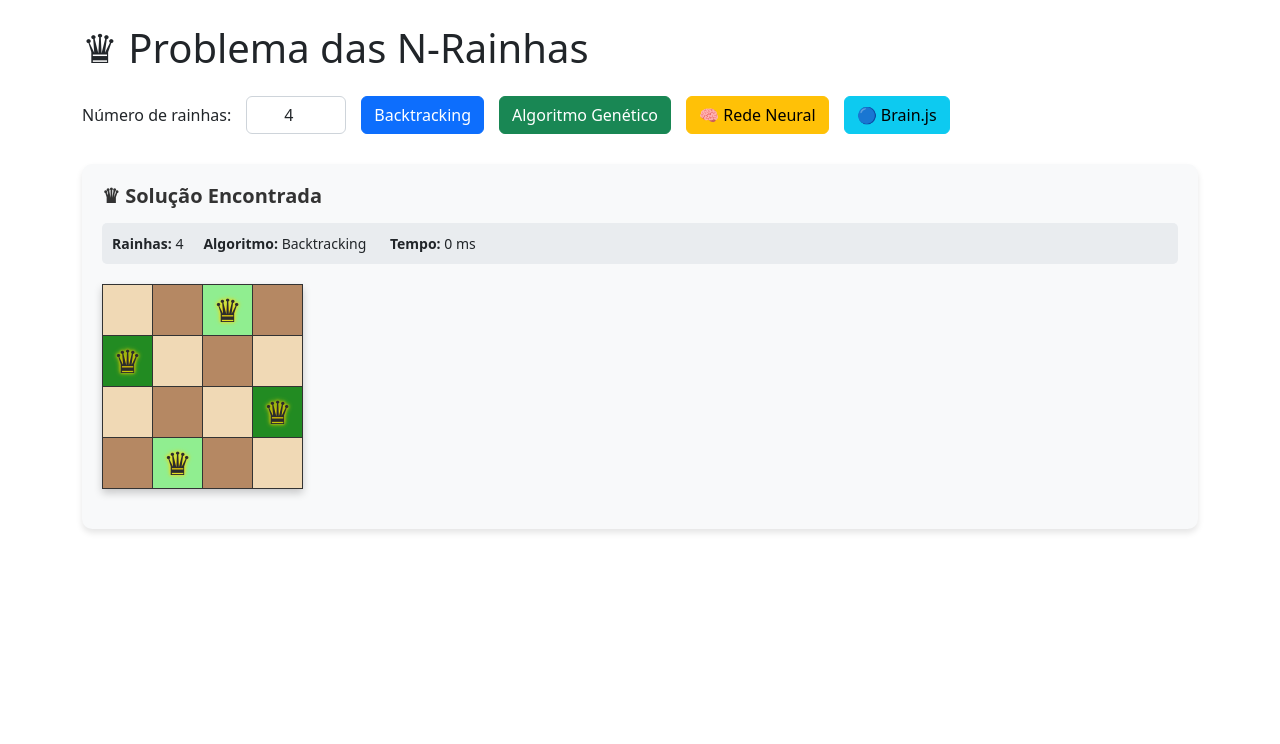
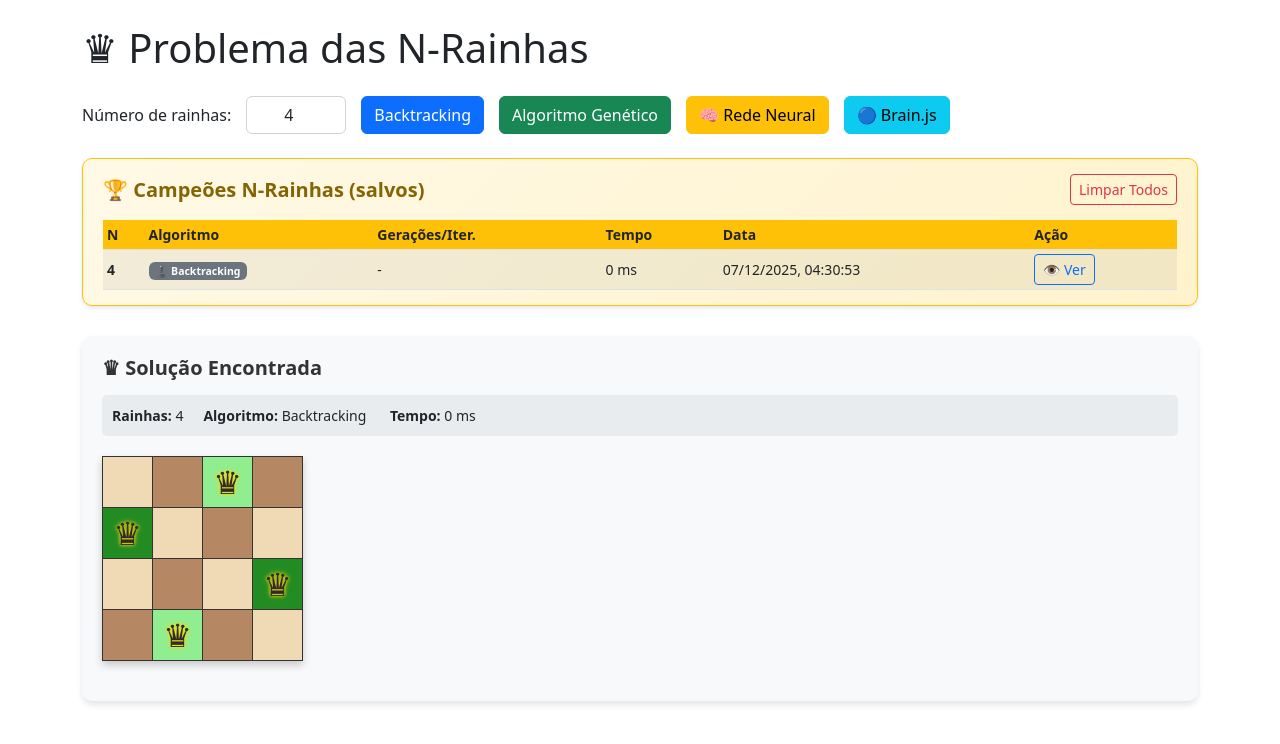
Before and after one commit to Silvino-Miranda/n-rainhas-spa, an Angular app: page / in a window 1280 px wide. Both pictures are taken after a click on the button "Backtracking". Shown: the top 744 px of the page. Built offline with nearby package versions, Linux system fonts and the light colour scheme.

Commit message:
feat: implement LocalStorageService for managing N-Queens champions; update UI to display all champions and their details

```diff
--- /dev/null
+++ b/src/app/queens-solver/_shared/services/local-storage.service.ts
@@ -0,0 +1,312 @@
+import { Injectable } from '@angular/core';
+
+/**
+ * Tipos de algoritmos suportados
+ */
+export type AlgorithmType = 'backtracking' | 'ga' | 'nn' | 'brain';
+
+/**
+ * Interface para um resultado campeão salvo
+ */
+export interface ChampionResult {
+  n: number;
+  algorithm: AlgorithmType;
+  generations?: number; // Para GA
+  iterations?: number; // Para NN e Brain.js
+  solveTime: number;
+  date: string;
+  board: number[][];
+}
+
+/**
+ * Interface para a estrutura de armazenamento
+ * Organizado por algoritmo e depois por N
+ */
+interface StorageStructure {
+  [algorithm: string]: {
+    [n: number]: ChampionResult;
+  };
+}
+
+/**
+ * Serviço para gerenciar o localStorage dos campeões N-Rainhas
+ */
+@Injectable({
+  providedIn: 'root'
+})
+export class LocalStorageService {
+  private readonly STORAGE_KEY = 'nqueens_champions';
+
+  constructor() {}
+
+  /**
+   * Salva um resultado campeão
+   * Só salva se for melhor que o anterior (menos gerações/iterações ou menor tempo)
+   */
+  saveChampion(result: ChampionResult): boolean {
+    const currentBest = this.getChampion(result.algorithm, result.n);
+
+    // Determinar métrica de comparação
+    const currentMetric = this.getMetric(currentBest);
+    const newMetric = this.getMetric(result);
+
+    // Salvar se não existe resultado anterior ou se este é melhor
+    if (!currentBest || newMetric < currentMetric) {
+      const allResults = this.getAllResultsRaw();
+
+      if (!allResults[result.algorithm]) {
+        allResults[result.algorithm] = {};
+      }
+
+      allResults[result.algorithm][result.n] = {
+        ...result,
+        date: new Date().toLocaleString('pt-BR')
+      };
+
+      localStorage.setItem(this.STORAGE_KEY, JSON.stringify(allResults));
+      return true;
+    }
+
+    return false;
+  }
+
+  /**
+   * Obtém a métrica de comparação (gerações, iterações ou tempo)
+   */
+  private getMetric(result: ChampionResult | null): number {
+    if (!result) return Infinity;
+
+    if (result.generations !== undefined) {
+      return result.generations;
+    }
+    if (result.iterations !== undefined) {
+      return result.iterations;
+    }
+    return result.solveTime;
+  }
+
+  /**
+   * Obtém o campeão para um algoritmo e N específico
+   */
+  getChampion(algorithm: AlgorithmType, n: number): ChampionResult | null {
+    const allResults = this.getAllResultsRaw();
+    return allResults[algorithm]?.[n] || null;
+  }
+
+  /**
+   * Obtém todos os campeões de um algoritmo específico
+   */
+  getChampionsByAlgorithm(algorithm: AlgorithmType): ChampionResult[] {
+    const allResults = this.getAllResultsRaw();
+    const algorithmResults = allResults[algorithm] || {};
+    return Object.values(algorithmResults).sort((a, b) => a.n - b.n);
+  }
+
+  /**
+   * Obtém todos os campeões de todos os algoritmos
+   */
+  getAllChampions(): ChampionResult[] {
+    const allResults = this.getAllResultsRaw();
+    const champions: ChampionResult[] = [];
+
+    for (const algorithm of Object.keys(allResults)) {
+      const algorithmResults = allResults[algorithm] || {};
+      champions.push(...Object.values(algorithmResults));
+    }
+
+    return champions.sort((a, b) => {
+      // Ordenar por N primeiro, depois por algoritmo
+      if (a.n !== b.n) return a.n - b.n;
+      return a.algorithm.localeCompare(b.algorithm);
+    });
+  }
+
+  /**
+   * Obtém todos os campeões agrupados por N
+   */
+  getChampionsGroupedByN(): Map<number, ChampionResult[]> {
+    const champions = this.getAllChampions();
+    const grouped = new Map<number, ChampionResult[]>();
+
+    for (const champion of champions) {
+      if (!grouped.has(champion.n)) {
+        grouped.set(champion.n, []);
+      }
+      grouped.get(champion.n)!.push(champion);
+    }
+
+    return grouped;
+  }
+
+  /**
+   * Obtém o melhor campeão para um N específico (menor tempo entre todos os algoritmos)
+   */
+  getBestChampionForN(n: number): ChampionResult | null {
+    const allResults = this.getAllResultsRaw();
+    let best: ChampionResult | null = null;
+
+    for (const algorithm of Object.keys(allResults)) {
+      const result = allResults[algorithm]?.[n];
+      if (result) {
+        if (!best || result.solveTime < best.solveTime) {
+          best = result;
+        }
+      }
+    }
+
+    return best;
+  }
+
+  /**
+   * Verifica se existe um campeão para um algoritmo e N
+   */
+  hasChampion(algorithm: AlgorithmType, n: number): boolean {
+    return !!this.getChampion(algorithm, n);
+  }
+
+  /**
+   * Remove um campeão específico
+   */
+  removeChampion(algorithm: AlgorithmType, n: number): void {
+    const allResults = this.getAllResultsRaw();
+
+    if (allResults[algorithm]?.[n]) {
+      delete allResults[algorithm][n];
+
+      // Remover algoritmo vazio
+      if (Object.keys(allResults[algorithm]).length === 0) {
+        delete allResults[algorithm];
+      }
+
+      localStorage.setItem(this.STORAGE_KEY, JSON.stringify(allResults));
+    }
+  }
+
+  /**
+   * Remove todos os campeões de um algoritmo
+   */
+  clearAlgorithmChampions(algorithm: AlgorithmType): void {
+    const allResults = this.getAllResultsRaw();
+    delete allResults[algorithm];
+    localStorage.setItem(this.STORAGE_KEY, JSON.stringify(allResults));
+  }
+
+  /**
+   * Limpa todos os campeões
+   */
+  clearAll(): void {
+    localStorage.removeItem(this.STORAGE_KEY);
+  }
+
+  /**
+   * Obtém estatísticas dos campeões
+   */
+  getStatistics(): {
+    totalChampions: number;
+    byAlgorithm: { [key: string]: number };
+    bestTimeByN: { [key: number]: { algorithm: AlgorithmType; time: number } };
+  } {
+    const allResults = this.getAllResultsRaw();
+    const stats = {
+      totalChampions: 0,
+      byAlgorithm: {} as { [key: string]: number },
+      bestTimeByN: {} as { [key: number]: { algorithm: AlgorithmType; time: number } }
+    };
+
+    for (const algorithm of Object.keys(allResults)) {
+      const algorithmResults = allResults[algorithm] || {};
+      const count = Object.keys(algorithmResults).length;
+      stats.byAlgorithm[algorithm] = count;
+      stats.totalChampions += count;
+
+      for (const result of Object.values(algorithmResults)) {
+        const n = result.n;
+        if (!stats.bestTimeByN[n] || result.solveTime < stats.bestTimeByN[n].time) {
+          stats.bestTimeByN[n] = {
+            algorithm: result.algorithm,
+            time: result.solveTime
+          };
+        }
+      }
+    }
+
+    return stats;
+  }
+
+  /**
+   * Exporta todos os dados como JSON
+   */
+  exportData(): string {
+    return JSON.stringify(this.getAllResultsRaw(), null, 2);
+  }
+
+  /**
+   * Importa dados de um JSON
+   */
+  importData(jsonData: string): boolean {
+    try {
+      const data = JSON.parse(jsonData) as StorageStructure;
+      localStorage.setItem(this.STORAGE_KEY, JSON.stringify(data));
+      return true;
+    } catch {
+      return false;
+    }
+  }
+
+  /**
+   * Obtém a estrutura raw do localStorage
+   */
+  private getAllResultsRaw(): StorageStructure {
+    try {
+      const stored = localStorage.getItem(this.STORAGE_KEY);
+      return stored ? JSON.parse(stored) : {};
+    } catch {
+      return {};
+    }
+  }
+
+  /**
+   * Migra dados do formato antigo (apenas GA) para o novo formato
+   */
+  migrateFromOldFormat(): void {
+    const OLD_KEY = 'nqueens_best_ga_result';
+    try {
+      const oldData = localStorage.getItem(OLD_KEY);
+      if (oldData) {
+        const parsed = JSON.parse(oldData);
+        const newFormat: StorageStructure = { ga: {} };
+
+        for (const key of Object.keys(parsed)) {
+          const n = parseInt(key);
+          const result = parsed[key];
+          newFormat.ga[n] = {
+            n: result.n,
+            algorithm: 'ga',
+            generations: result.generations,
+            solveTime: result.solveTime,
+            date: result.date,
+            board: result.board
+          };
+        }
+
+        // Merge com dados existentes
+        const currentData = this.getAllResultsRaw();
+        if (!currentData.ga) {
+          currentData.ga = {};
+        }
+
+        for (const n of Object.keys(newFormat.ga)) {
+          const nNum = parseInt(n);
+          if (!currentData.ga[nNum]) {
+            currentData.ga[nNum] = newFormat.ga[nNum];
+          }
+        }
+
+        localStorage.setItem(this.STORAGE_KEY, JSON.stringify(currentData));
+        localStorage.removeItem(OLD_KEY); // Remover dados antigos após migração
+      }
+    } catch {
+      // Silently fail migration
+    }
+  }
+}
--- a/src/app/queens-solver/queens-solver.component.html
+++ b/src/app/queens-solver/queens-solver.component.html
@@ -43,28 +43,38 @@
     </div>
   </section>
 
-  <!-- Melhores resultados salvos do AG -->
-  <section *ngIf="getAllBestResults().length > 0" class="best-results-section mt-4">
+  <!-- Campeões salvos de todos os algoritmos -->
+  <section *ngIf="getAllChampions().length > 0" class="best-results-section mt-4">
     <div class="best-results-container">
       <div class="best-results-header">
-        <h5>🏆 Melhores Resultados do AG (salvos)</h5>
+        <h5>🏆 Campeões N-Rainhas (salvos)</h5>
         <button class="btn btn-sm btn-outline-danger" (click)="clearAllResults()">Limpar Todos</button>
       </div>
       <div class="best-results-table">
-        <table class="table table-sm table-striped">
+        <table class="table table-sm table-striped table-hover">
           <thead>
             <tr>
               <th>N</th>
-              <th>Gerações</th>
+              <th>Algoritmo</th>
+              <th>Gerações/Iter.</th>
               <th>Tempo</th>
               <th>Data</th>
               <th>Ação</th>
             </tr>
           </thead>
           <tbody>
-            <tr *ngFor="let result of getAllBestResults()">
+            <tr *ngFor="let result of getAllChampions()">
               <td><strong>{{ result.n }}</strong></td>
-              <td>{{ result.generations }}</td>
+              <td>
+                <span class="badge" [ngClass]="getAlgorithmBadgeClass(result.algorithm)">
+                  {{ getAlgorithmEmoji(result.algorithm) }} {{ getAlgorithmLabel(result.algorithm) }}
+                </span>
+              </td>
+              <td>
+                <span *ngIf="result.generations !== undefined">{{ result.generations }} ger.</span>
+                <span *ngIf="result.iterations !== undefined">{{ result.iterations }} iter.</span>
+                <span *ngIf="result.generations === undefined && result.iterations === undefined">-</span>
+              </td>
               <td>{{ result.solveTime }} ms</td>
               <td>{{ result.date }}</td>
               <td>
--- a/src/app/queens-solver/queens-solver.component.ts
+++ b/src/app/queens-solver/queens-solver.component.ts
@@ -4,6 +4,7 @@ import { QueensSolverService } from './_shared/services/queens-solver.service';
 import { QueensSolverGaService, GAResult } from './_shared/services/queens-solver-ga.service';
 import { QueensSolverNnService, NNResult } from './_shared/services/queens-solver-nn.service';
 import { QueensSolverBrainService, BrainResult } from './_shared/services/queens-solver-brain.service';
+import { LocalStorageService, ChampionResult, AlgorithmType } from './_shared/services/local-storage.service';
 
 @Component({
   selector: 'app-queens-solver',
@@ -35,27 +36,17 @@ export class QueensSolverComponent {
   // Propriedades para Brain.js
   brainHistory: { iteration: number; error: number; validQueens: number }[] = [];
 
-  // Melhor resultado do AG salvo no localStorage
-  bestGAResult: {
-    n: number;
-    generations: number;
-    solveTime: number;
-    date: string;
-    board: number[][];
-  } | null = null;
-
   // Limites para o número de rainhas
   readonly MIN_QUEENS = 1;
   readonly MAX_QUEENS = 15; // Limitar para evitar travamento do navegador
-
-  private readonly STORAGE_KEY = 'nqueens_best_ga_result';
 
   constructor(
     private formBuilder: FormBuilder,
     private queensSolver: QueensSolverService,
     private queensSolverGa: QueensSolverGaService,
     private queensSolverNn: QueensSolverNnService,
-    private queensSolverBrain: QueensSolverBrainService
+    private queensSolverBrain: QueensSolverBrainService,
+    private localStorage: LocalStorageService
   ) {
     this.form = this.formBuilder.group({
       queensNumber: [
@@ -68,8 +59,8 @@ export class QueensSolverComponent {
       ]
     });
 
-    // Carregar melhor resultado do localStorage
-    this.loadBestResult();
+    // Migrar dados do formato antigo (se existirem)
+    this.localStorage.migrateFromOldFormat();
   }
 
   onSubmit(): void {
@@ -126,6 +117,9 @@ export class QueensSolverComponent {
       if (result) {
         this.solution = result;
         this.noSolution = false;
+
+        // Salvar campeão no localStorage
+        this.saveChampion('backtracking', n, this.solveTime, result);
       } else {
         this.solution = null;
         this.noSolution = true;
@@ -139,7 +133,7 @@ export class QueensSolverComponent {
 
     setTimeout(() => {
       // Recuperar o melhor indivíduo salvo para este N (se a opção estiver marcada)
-      const savedResult = this.evolveFromSaved ? this.getBestResultForN(n) : null;
+      const savedResult = this.evolveFromSaved ? this.getGAChampionForN(n) : null;
       const initialBoard = savedResult?.board || undefined;
 
       const startTime = performance.now();
@@ -155,8 +149,8 @@ export class QueensSolverComponent {
         this.evolutionHistory = result.evolutionHistory;
         this.noSolution = false;
 
-        // Salvar melhor resultado no localStorage (incluindo o tabuleiro vencedor)
-        this.saveBestResult(n, result.generations, this.solveTime, result.board);
+        // Salvar campeão no localStorage
+        this.saveChampion('ga', n, this.solveTime, result.board, result.generations);
 
         // Desenhar gráfico após Angular atualizar a view
         setTimeout(() => this.drawChart(), 0);
@@ -187,6 +181,9 @@ export class QueensSolverComponent {
         this.trainingHistory = result.trainingHistory;
         this.noSolution = false;
 
+        // Salvar campeão no localStorage
+        this.saveChampion('nn', n, this.solveTime, result.board, undefined, result.iterations);
+
         // Desenhar grafico apos Angular atualizar a view
         setTimeout(() => this.drawNNChart(), 0);
       } else {
@@ -216,6 +213,9 @@ export class QueensSolverComponent {
         this.brainHistory = result.trainingHistory;
         this.noSolution = false;
 
+        // Salvar campeão no localStorage
+        this.saveChampion('brain', n, this.solveTime, result.board, undefined, result.iterations);
+
         // Desenhar gráfico após Angular atualizar a view
         setTimeout(() => this.drawBrainChart(), 0);
       } else {
@@ -240,97 +240,125 @@ export class QueensSolverComponent {
   }
 
   /**
-   * Salva o melhor resultado do AG no localStorage
-   * Salva apenas se for melhor (menos gerações) que o resultado anterior para o mesmo N
+   * Salva um campeão no localStorage
    */
-  private saveBestResult(n: number, generations: number, solveTime: number, board: number[][]): void {
-    const currentBest = this.getBestResultForN(n);
+  private saveChampion(algorithm: AlgorithmType, n: number, solveTime: number, board: number[][], generations?: number, iterations?: number): void {
+    const champion: ChampionResult = {
+      n,
+      algorithm,
+      solveTime,
+      board,
+      date: new Date().toLocaleString('pt-BR'),
+      ...(generations !== undefined && { generations }),
+      ...(iterations !== undefined && { iterations })
+    };
 
-    // Salvar se não existe resultado anterior ou se este é melhor (menos gerações)
-    if (!currentBest || generations < currentBest.generations) {
-      const allResults = this.getAllResults();
-      allResults[n] = {
-        n,
-        generations,
-        solveTime,
-        date: new Date().toLocaleString('pt-BR'),
-        board
-      };
-
-      localStorage.setItem(this.STORAGE_KEY, JSON.stringify(allResults));
-      this.bestGAResult = allResults[n];
-    }
+    this.localStorage.saveChampion(champion);
   }
 
   /**
-   * Carrega o melhor resultado do localStorage
+   * Obtém todos os campeões para exibição na tabela
    */
-  private loadBestResult(): void {
-    const allResults = this.getAllResults();
-    const keys = Object.keys(allResults).map(Number);
-
-    if (keys.length > 0) {
-      // Pegar o resultado mais recente ou com maior N
-      const maxN = Math.max(...keys);
-      this.bestGAResult = allResults[maxN];
-    }
+  getAllChampions(): ChampionResult[] {
+    return this.localStorage.getAllChampions();
   }
 
   /**
-   * Obtém o melhor resultado para um N específico
+   * Obtém campeões de um algoritmo específico
    */
-  private getBestResultForN(n: number): { n: number; generations: number; solveTime: number; date: string; board: number[][] } | null {
-    const allResults = this.getAllResults();
-    return allResults[n] || null;
-  }
-
-  /**
-   * Obtém todos os resultados salvos
-   */
-  private getAllResults(): { [key: number]: { n: number; generations: number; solveTime: number; date: string; board: number[][] } } {
-    try {
-      const stored = localStorage.getItem(this.STORAGE_KEY);
-      return stored ? JSON.parse(stored) : {};
-    } catch {
-      return {};
-    }
-  }
-
-  /**
-   * Obtém todos os melhores resultados como array para exibição
-   */
-  getAllBestResults(): { n: number; generations: number; solveTime: number; date: string; board: number[][] }[] {
-    const allResults = this.getAllResults();
-    return Object.values(allResults).sort((a, b) => a.n - b.n);
+  getChampionsByAlgorithm(algorithm: AlgorithmType): ChampionResult[] {
+    return this.localStorage.getChampionsByAlgorithm(algorithm);
   }
 
   /**
    * Carrega uma solução salva para exibição
    */
-  loadSavedSolution(result: { n: number; generations: number; solveTime: number; date: string; board: number[][] }): void {
+  loadSavedSolution(result: ChampionResult): void {
     this.solution = result.board;
     this.queensCount = result.n;
-    this.generations = result.generations;
+    this.algorithmUsed = result.algorithm;
     this.solveTime = result.solveTime;
-    this.algorithmUsed = 'ga';
     this.noSolution = false;
-    this.evolutionHistory = []; // Não temos o histórico salvo
+
+    if (result.generations !== undefined) {
+      this.generations = result.generations;
+    }
+    if (result.iterations !== undefined) {
+      this.iterations = result.iterations;
+    }
+
+    // Limpar históricos já que não temos salvos
+    this.evolutionHistory = [];
+    this.trainingHistory = [];
+    this.brainHistory = [];
   }
 
   /**
    * Limpa todos os resultados salvos
    */
   clearAllResults(): void {
-    localStorage.removeItem(this.STORAGE_KEY);
-    this.bestGAResult = null;
+    this.localStorage.clearAll();
   }
 
   /**
-   * Verifica se existe um resultado salvo para o N atual do formulário
+   * Remove campeões de um algoritmo específico
+   */
+  clearAlgorithmResults(algorithm: AlgorithmType): void {
+    this.localStorage.clearAlgorithmChampions(algorithm);
+  }
+
+  /**
+   * Verifica se existe um resultado salvo do GA para o N atual do formulário
    */
   hasSavedResultForCurrentN(): boolean {
     const n = this.form.get('queensNumber')?.value;
-    return n ? !!this.getBestResultForN(n) : false;
+    return n ? this.localStorage.hasChampion('ga', n) : false;
+  }
+
+  /**
+   * Obtém o campeão GA para um N específico (para evoluir a partir dele)
+   */
+  private getGAChampionForN(n: number): ChampionResult | null {
+    return this.localStorage.getChampion('ga', n);
+  }
+
+  /**
+   * Retorna o nome amigável do algoritmo
+   */
+  getAlgorithmLabel(algorithm: AlgorithmType): string {
+    const labels: { [key in AlgorithmType]: string } = {
+      'backtracking': 'Backtracking',
+      'ga': 'Genético',
+      'nn': 'Rede Neural',
+      'brain': 'Brain.js'
+    };
+    return labels[algorithm] || algorithm;
+  }
+
+  /**
+   * Retorna o emoji do algoritmo
+   */
+  getAlgorithmEmoji(algorithm: AlgorithmType): string {
+    const emojis: { [key in AlgorithmType]: string } = {
+      'backtracking': '♟️',
+      'ga': '🧬',
+      'nn': '🧠',
+      'brain': '🔵'
+    };
+    return emojis[algorithm] || '❓';
+  }
+
+  /**
+   * Retorna a classe CSS para a badge do algoritmo
+   */
+  getAlgorithmBadgeClass(algorithm: AlgorithmType): string {
+    const classes: { [key in AlgorithmType]: string } = {
+      'backtracking': 'bg-secondary',
+      'ga': 'bg-success',
+      'nn': 'bg-warning text-dark',
+      'brain': 'bg-info'
+    };
+    return classes[algorithm] || 'bg-secondary';
   }
 
   /**
```
